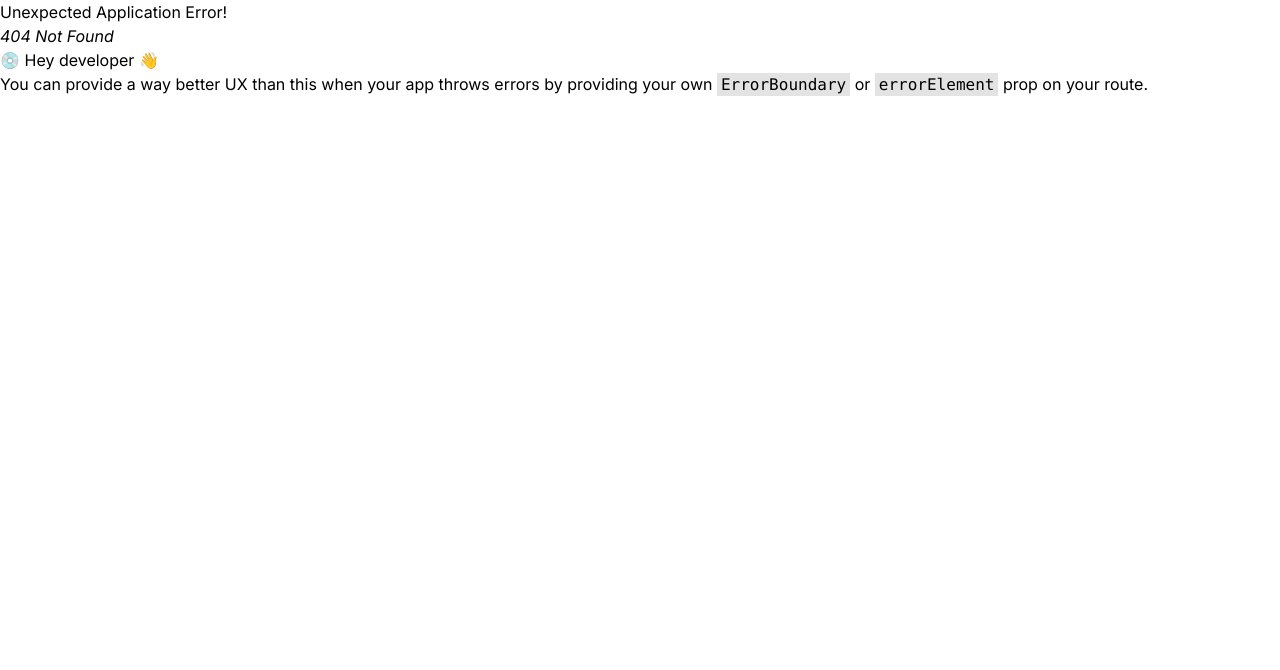
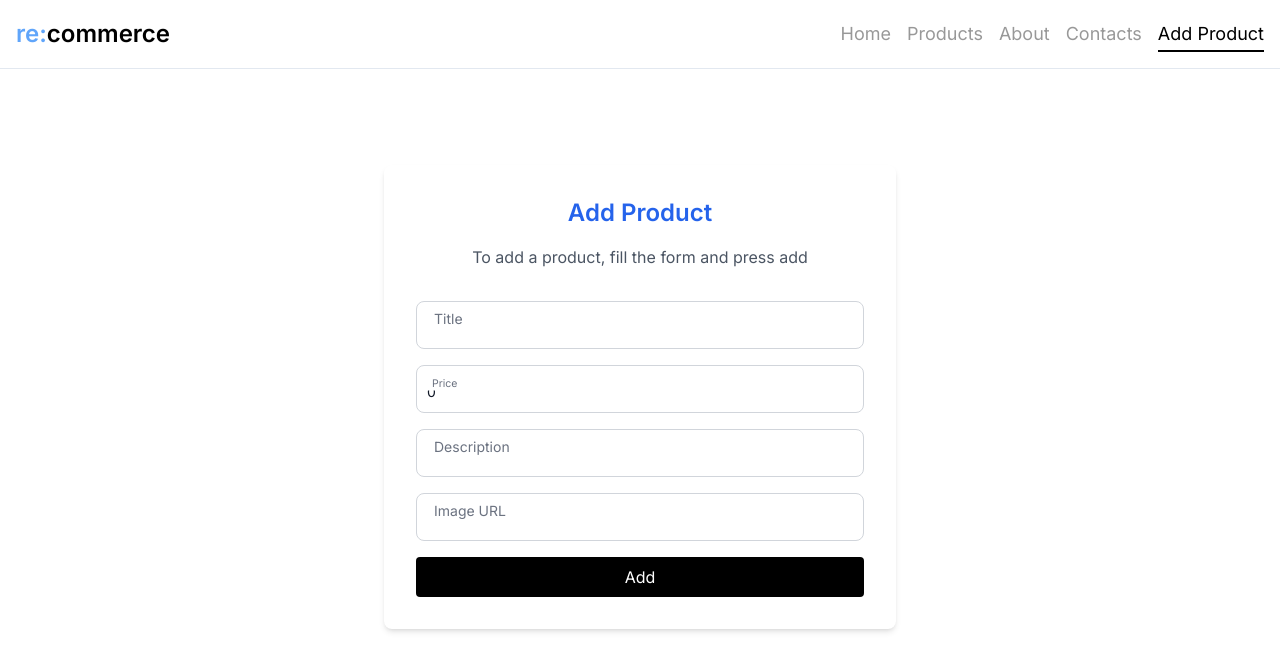
Before and after one commit to purelymessi/30.React-Router, a React (Vite) app: page /add-product in a window 1280 px wide. Before the commit this address had no page. Shown: the top 670 px of the page. Built offline with nearby package versions, Linux system fonts and the light colour scheme.

Commit message:
all new and working really good

```diff
--- a/package.json
+++ b/package.json
@@ -11,10 +11,14 @@
   },
   "dependencies": {
     "axios": "^1.7.3",
+    "formik": "^2.4.6",
     "react": "^18.3.1",
     "react-dom": "^18.3.1",
+    "react-hot-toast": "^2.4.1",
     "react-icons": "^5.2.1",
-    "react-router-dom": "^6.26.0"
+    "react-router-dom": "^6.26.0",
+    "react-toast": "^1.0.3",
+    "yup": "^1.4.0"
   },
   "devDependencies": {
     "@types/react": "^18.3.3",
--- a/src/App.jsx
+++ b/src/App.jsx
@@ -3,6 +3,7 @@ import Layout from "./layout";
 import Homepage from "./pages/home";
 import Productspage from "./pages/products";
 import SingleProduct from "./pages/single-product";
+import AddProductPage from "./pages/home/add product";
 
 export default function App() {
   const router = createBrowserRouter([
@@ -15,21 +16,10 @@ export default function App() {
         { path: "/products/:productId", element: <SingleProduct /> },
         { path: "/about", element: <Productspage /> },
         { path: "/contacts", element: <Productspage /> },
+        { path: "/add-product", element: <AddProductPage /> },
       ],
     },
   ]);
-  return (
-    <RouterProvider router={router} />
-    // <BrowserRouter>
-    //   <Routes>
-    //     <Route path="/" element={<Layout />}>
-    //       <Route path="/" element={<Homepage />} />
-    //       <Route path="/products" element={<Productspage />} />
-    //       <Route path="/products/:productId" element={<SingleProduct />} />
-    //       <Route path="/about" element={<Productspage />} />
-    //       <Route path="/contacts" element={<Productspage />} />
-    //     </Route>
-    //   </Routes>
-    // </BrowserRouter>
-  );
+
+  return <RouterProvider router={router} />;
 }
--- a/src/components/Card/index.jsx
+++ b/src/components/Card/index.jsx
@@ -2,28 +2,24 @@ import { useNavigate } from "react-router-dom";
 
 export default function Card({
   id,
-  name,
+  title,
   description,
   price,
-  category,
-  imageUrl,
+  image,
   slug,
 }) {
   const navigate = useNavigate();
 
   const handleClick = () => {
     navigate("/products/" + slug);
-    console.log("test");
   };
+
   return (
     <div className="border rounded-xl items-start flex flex-col gap-2 p-4 border-black ">
       <div className="h-[200px] w-full">
-        <img className="object-contain w-full h-full" src={imageUrl} />
+        <img className="object-contain w-full h-full" src={image} alt={title} />
       </div>
-      <h1 className="text-2xl font-semibold text-slate-900">{name}</h1>
-      <h1 className="text-sm font-regular capitalize text-slate-900">
-        {category}
-      </h1>
+      <h1 className="text-2xl font-semibold text-slate-900">{title}</h1>
       <p className="opacity-65 line-clamp-3">{description}</p>
       <p className="font-semibold text-2xl mt-auto">{price}$</p>
       <button
--- a/src/components/Navbar/index.jsx
+++ b/src/components/Navbar/index.jsx
@@ -1,6 +1,6 @@
-import { useEffect, useState } from "react";
+import { useState, useEffect } from "react";
+import { Link, useLocation } from "react-router-dom";
 import { FaBars, FaX } from "react-icons/fa6";
-import { Link, useLocation } from "react-router-dom";
 
 const links = [
   {
@@ -19,20 +19,21 @@ const links = [
     title: "Contacts",
     href: "/contacts",
   },
+  {
+    title: "Add Product",
+    href: "/add-product",
+  },
 ];
+
 function Navbar() {
   let location = useLocation();
   const [isNavOpen, setIsNavOpen] = useState(false);
   const handleNavToggle = () => {
     setIsNavOpen(!isNavOpen);
   };
-  useEffect(() => {
-    if (typeof window !== "undefined") {
-      window.scrollTo({
-        top: 0,
-      });
-    }
-  }, [location.pathname]);
+
+
+
   return (
     <header className="bg-white border-b border-b-slate-200 py-4">
       <nav className="container flex justify-between items-center">
--- a/src/layout.jsx
+++ b/src/layout.jsx
@@ -1,11 +1,13 @@
 import { Outlet } from "react-router-dom";
 import Navbar from "./components/Navbar";
+import { Toaster } from "react-hot-toast";
 
 function Layout() {
   return (
     <>
       <Navbar />
       <Outlet />
+      <Toaster />
     </>
   );
 }
--- /dev/null
+++ b/src/pages/home/add product/index.jsx
@@ -0,0 +1,157 @@
+import { Formik, Form, ErrorMessage } from "formik";
+import * as Yup from "yup";
+import axios from "axios";
+import { toast, Toaster } from "react-hot-toast";
+
+const validationSchema = Yup.object({
+  title: Yup.string().required("Title is required"),
+  price: Yup.number().required("Price is required").positive("Price must be positive"),
+  description: Yup.string().required("Description is required"),
+  image: Yup.string().url("Invalid URL").required("Image URL is required"),
+});
+
+export default function AddProductPage({ addProduct }) {
+  const handleSubmit = async (values, { resetForm, setSubmitting }) => {
+    try {
+      const response = axios.patch("http://localhost:3000/products", values);
+      const newProduct = response.data;
+
+      if (addProduct) {
+        addProduct(newProduct);
+      }
+
+      toast.success("Product added successfully!");
+    } catch (error) {
+      toast.error("Failed to add product");
+    }
+  };
+
+  return (
+    <div className="container mt-24 flex justify-center">
+      <Toaster />
+      <div className="bg-white p-8 rounded-lg shadow-md w-full max-w-lg">
+        <h2 className="text-2xl font-semibold mb-4 text-center text-blue-600">
+          Add Product
+        </h2>
+        <p className="text-center mb-8 text-gray-600">
+          To add a product, fill the form and press add
+        </p>
+
+        <Formik
+          initialValues={{
+            title: "",
+            price: 0,
+            description: "",
+            image: "",
+          }}
+          validationSchema={validationSchema}
+          onSubmit={handleSubmit}
+        >
+          {({ values, handleChange, handleBlur, isSubmitting }) => (
+            <Form>
+              <div className="relative w-full mb-4">
+                <input
+                  className="block w-full px-2.5 pb-2.5 pt-4 text-sm text-gray-900 bg-transparent border border-gray-300 rounded-lg appearance-none focus:outline-none focus:ring-0 peer"
+                  type="text"
+                  name="title"
+                  onChange={handleChange}
+                  onBlur={handleBlur}
+                  value={values.title}
+                  placeholder=" "
+                />
+                <label
+                  htmlFor="title"
+                  className="absolute text-sm text-gray-500 duration-300 transform scale-75 top-2 left-2.5 origin-[0] bg-white px-2 peer-placeholder-shown:scale-100 peer-placeholder-shown:translate-y-0 peer-focus:scale-75 peer-focus:-translate-y-4"
+                >
+                  Title
+                </label>
+                <ErrorMessage
+                  name="title"
+                  component="div"
+                  className="text-red-600 text-sm"
+                />
+              </div>
+
+              <div className="relative w-full mb-4">
+                <input
+                  className="block w-full px-2.5 pb-2.5 pt-4 text-sm text-gray-900 bg-transparent border border-gray-300 rounded-lg appearance-none focus:outline-none focus:ring-0 peer"
+                  type="number"
+                  name="price"
+                  onChange={handleChange}
+                  onBlur={handleBlur}
+                  value={values.price}
+                  placeholder=" "
+                />
+                <label
+                  htmlFor="price"
+                  className="absolute text-sm text-gray-500 duration-300 transform scale-75 top-2 left-2.5 origin-[0] bg-white px-2 peer-placeholder-shown:scale-100 peer-placeholder-shown:translate-y-0 peer-focus:scale-75 peer-focus:-translate-y-4"
+                >
+                  Price
+                </label>
+                <ErrorMessage
+                  name="price"
+                  component="div"
+                  className="text-red-600 text-sm"
+                />
+              </div>
+
+              <div className="relative w-full mb-4">
+                <input
+                  className="block w-full px-2.5 pb-2.5 pt-4 text-sm text-gray-900 bg-transparent border border-gray-300 rounded-lg appearance-none focus:outline-none focus:ring-0 peer"
+                  type="text"
+                  name="description"
+                  onChange={handleChange}
+                  onBlur={handleBlur}
+                  value={values.description}
+                  placeholder=" "
+                />
+                <label
+                  htmlFor="description"
+                  className="absolute text-sm text-gray-500 duration-300 transform scale-75 top-2 left-2.5 origin-[0] bg-white px-2 peer-placeholder-shown:scale-100 peer-placeholder-shown:translate-y-0 peer-focus:scale-75 peer-focus:-translate-y-4"
+                >
+                  Description
+                </label>
+                <ErrorMessage
+                  name="description"
+                  component="div"
+                  className="text-red-600 text-sm"
+                />
+              </div>
+
+              <div className="relative w-full mb-4">
+                <input
+                  className="block w-full px-2.5 pb-2.5 pt-4 text-sm text-gray-900 bg-transparent border border-gray-300 rounded-lg appearance-none focus:outline-none focus:ring-0 peer"
+                  type="text"
+                  name="image"
+                  onChange={handleChange}
+                  onBlur={handleBlur}
+                  value={values.image}
+                  placeholder=" "
+                />
+                <label
+                  htmlFor="image"
+                  className="absolute text-sm text-gray-500 duration-300 transform scale-75 top-2 left-2.5 origin-[0] bg-white px-2 peer-placeholder-shown:scale-100 peer-placeholder-shown:translate-y-0 peer-focus:scale-75 peer-focus:-translate-y-4"
+                >
+                  Image URL
+                </label>
+                <ErrorMessage
+                  name="image"
+                  component="div"
+                  className="text-red-600 text-sm"
+                />
+              </div>
+
+              <button
+                className="bg-black text-white w-full p-2 rounded"
+                type="submit"
+                disabled={isSubmitting}
+              >
+                Add
+              </button>
+            </Form>
+          )}
+        </Formik>
+      </div>
+    </div>
+  );
+}
--- a/src/pages/home/index.jsx
+++ b/src/pages/home/index.jsx
@@ -4,16 +4,27 @@ import axios from "axios";
 import Loading from "../../components/Loading";
 
 function Homepage() {
-  const [products, setProducts] = useState(null);
+  const [NewProducts, setNewProducts] = useState([]);
+  const [products, setProducts] = useState([]);
+
+  const fetchProducts = () => {
+    axios.get("http://localhost:3000/products").then((res) => {
+      setNewProducts(res.data);
+      setProducts(res.data);
+    });
+  };
 
   useEffect(() => {
-    axios.get("https://fakestoreapi.com/products").then((res) => {
-      setProducts(res.data);
-    });
+    fetchProducts();
   }, []);
+
+  const addProduct = (newProduct) => {
+    setProducts((prevProducts) => [newProduct, ...prevProducts]);
+  };
+
   return (
     <>
-      {products ? (
+      {products.length > 0 ? (
         <div className="container mt-24 grid md:grid-cols-2 lg:grid-cols-3 gap-4">
           {products.map((product) => (
             <Card key={product.id} {...product} />
```
Also changed, not shown: 1 other file (tests, documents, lock files or other folders).
